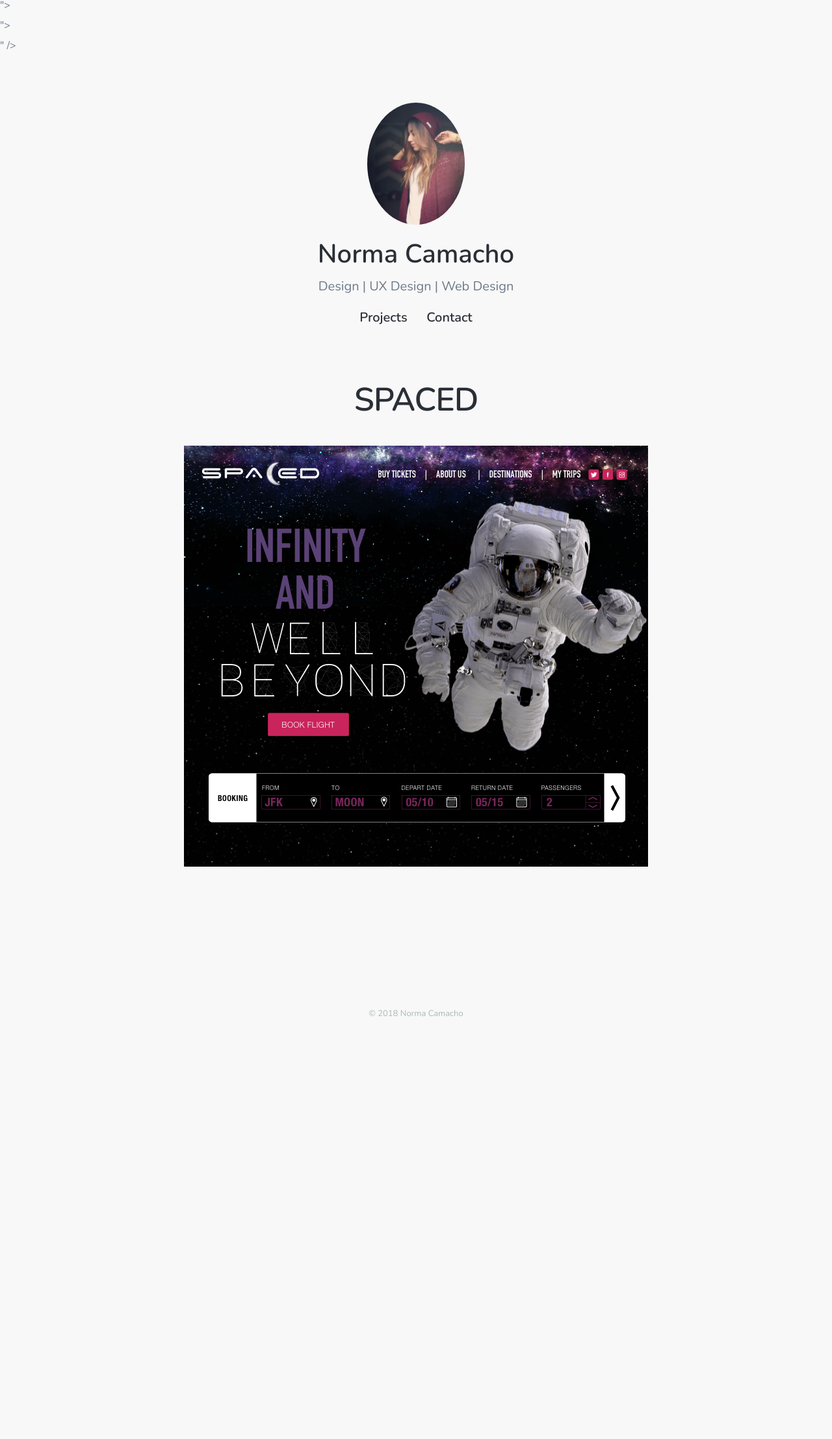
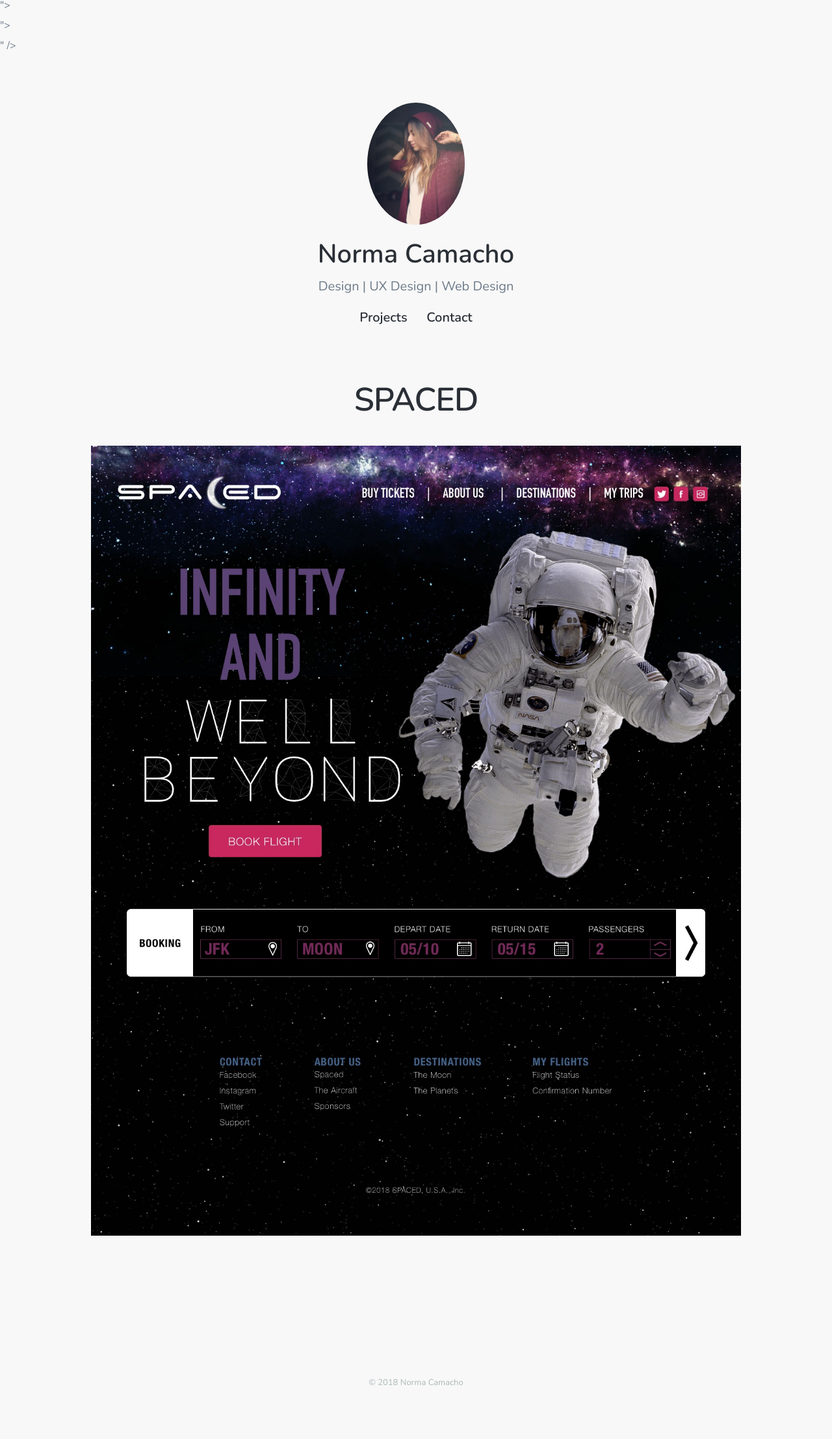
Before and after one commit to noremuhh/noremuhh.github.io, a Jekyll site: the page built from _projects/spaced.markdown, in a window 1280 px wide. Shown: the whole page at 65% size. Built offline with Jekyll 4.4.1, drawn with Linux system fonts in a browser that asks for light colours; nearby versions of some CDN libraries; before the commit the page ends 1647 px from its top, so only the background shows below that.

Commit message:
Updated Spaced

```diff
--- a/_projects/spaced.markdown
+++ b/_projects/spaced.markdown
@@ -1,7 +1,7 @@
 ---
 title: SPACED
 date: 2018-12-05 08:32:00 Z
-featured_image: "/uploads/Spaced.png"
+featured_image: "/uploads/HOME%20PAGE.jpg"
 ---
 
-<img src="/uploads/Spaced.png">
+![HOME PAGE.jpg](/uploads/HOME%20PAGE.jpg)
```
